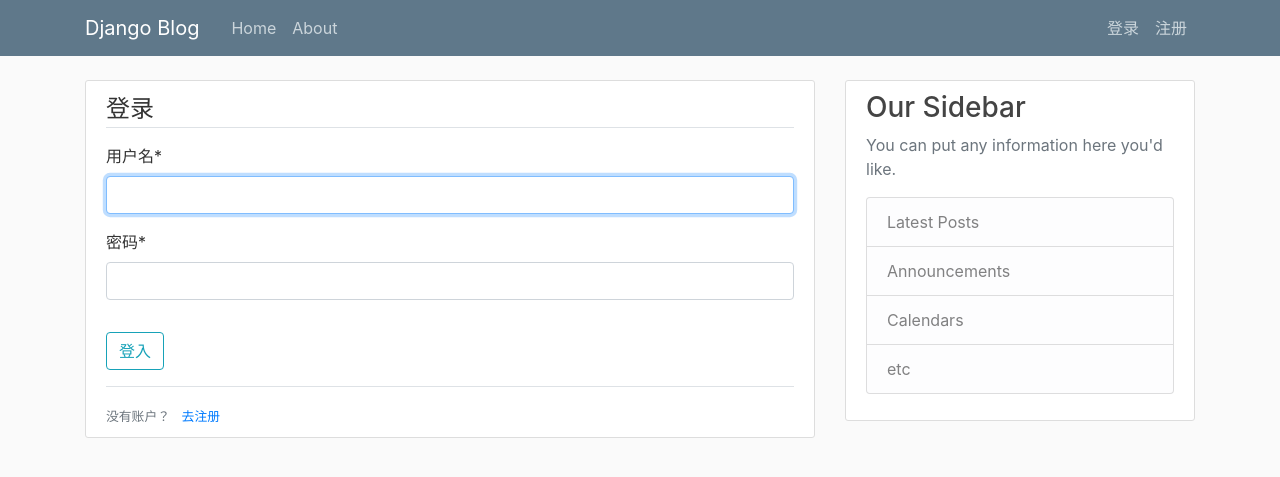
After one commit to guili618/django_blog, a Django app: page /login/ in a window 1280 px wide. The commit adds this page. Shown: the top 477 px of the page. Run offline with Django 3.2, Linux system fonts and the light colour scheme; some libraries are stand-ins or nearby versions.

Commit message:
login and logout

```diff
--- a/blog/templates/blog/base.html
+++ b/blog/templates/blog/base.html
@@ -30,8 +30,13 @@
 				</div>
 				<!-- Navbar Right Side -->
 				<div class="navbar-nav">
-				<a class="nav-item nav-link" href="#">Login</a>
-				<a class="nav-item nav-link" href="{% url 'users-register' %}">Register</a>
+				{% if user.is_authenticated %}
+					<a class="nav-item nav-link" href="{% url 'users-profile' %}">个人信息</a>
+					<a class="nav-item nav-link" href="{% url 'auth-logout' %}">退出</a>
+				{% else %}
+					<a class="nav-item nav-link" href="{% url 'auth-login' %}">登录</a>
+					<a class="nav-item nav-link" href="{% url 'users-register' %}">注册</a>
+				{% endif%}
 				</div>
 			</div>
 			</div>
--- a/django_blog/settings.py
+++ b/django_blog/settings.py
@@ -123,3 +123,7 @@
 STATIC_URL = '/static/'
 
 CRISPY_TEMPLATE_PACK = 'bootstrap4'
+
+
+LOGIN_REDIRECT_URL = 'blog-home'
+LOGIN_URL = 'auth-login'
--- a/django_blog/urls.py
+++ b/django_blog/urls.py
@@ -15,9 +15,15 @@
 """
 from django.conf.urls import url,include
 from django.contrib import admin
+from django.contrib.auth import views as auth_views
 from users import views as user_views
 urlpatterns = [
     url(r'^admin/', admin.site.urls),
     url(r'', include('blog.urls')),
-    url(r'^register/',user_views.register,name='users-register')
+    url(r'^register/',user_views.register,name='users-register'),
+    url(r'^profile/',user_views.profile,name='users-profile'),
+    url(r'^login/',auth_views.LoginView.as_view(template_name=\
+                                    'users/login.html'),name='auth-login'),
+    url(r'^logout/',auth_views.LogoutView.as_view(template_name=\
+                                    'users/logout.html'),name='auth-logout'),
 ]
--- /dev/null
+++ b/users/templates/users/login.html
@@ -0,0 +1,21 @@
+{% extends 'blog/base.html' %}
+{% load crispy_forms_tags %}
+{% block content %}
+	<div class="content-section">
+        <form method="POST">
+            {% csrf_token %}
+            <fieldset class="form-group">
+                <legend class="border-bottom mb-3">登录</legend>
+                {{ form|crispy }}
+            </fieldset>
+            <div class="form-group">
+                <button class="btn btn-outline-info" type="submit">登入</button>
+            </div>
+        </form>
+        <div class="border-top pt-3">
+            <small class="text-muted">
+                没有账户？ <a class="ml-2" href="{% url 'users-register' %}">去注册</a>
+            </small>
+        </div>
+    </div>
+{% endblock content %}
--- /dev/null
+++ b/users/templates/users/profile.html
@@ -0,0 +1,5 @@
+{% extends 'blog/base.html' %}
+{% load crispy_forms_tags %}
+{% block content %}
+    <h1> {{ user.username }} </h1>
+{% endblock content %}
```
Also changed, not shown: users/templates/users/logout.html (added, +9 -0 lines), users/views.py (+8 -2 lines), users/urls.py (added).
